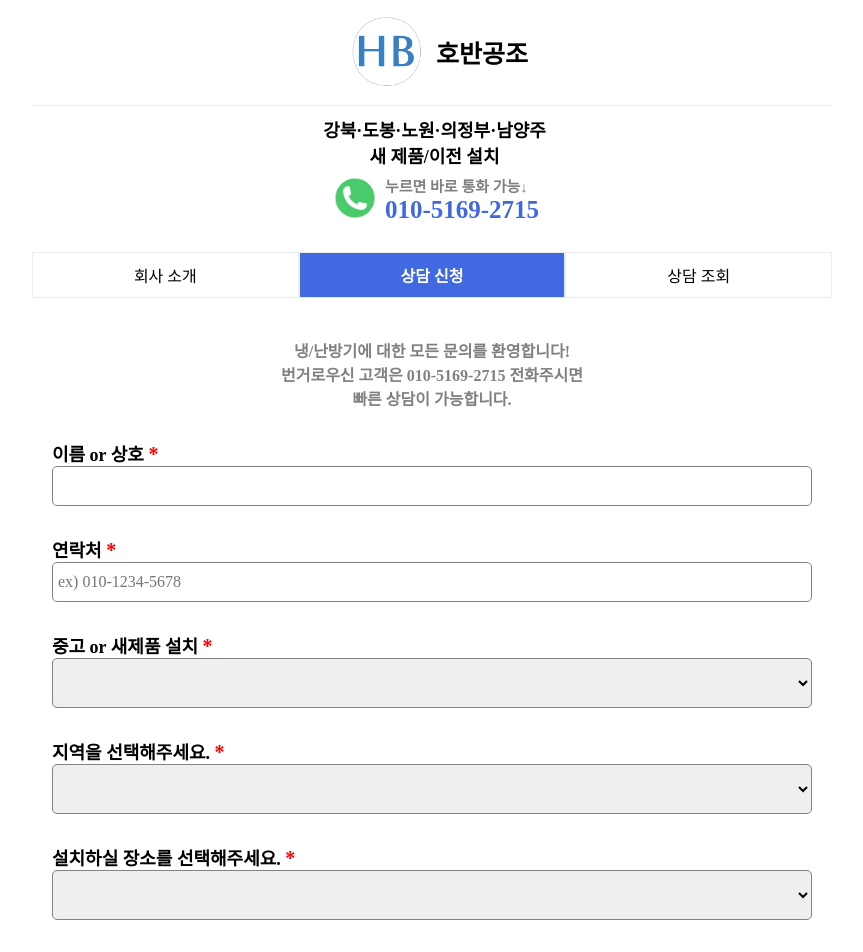
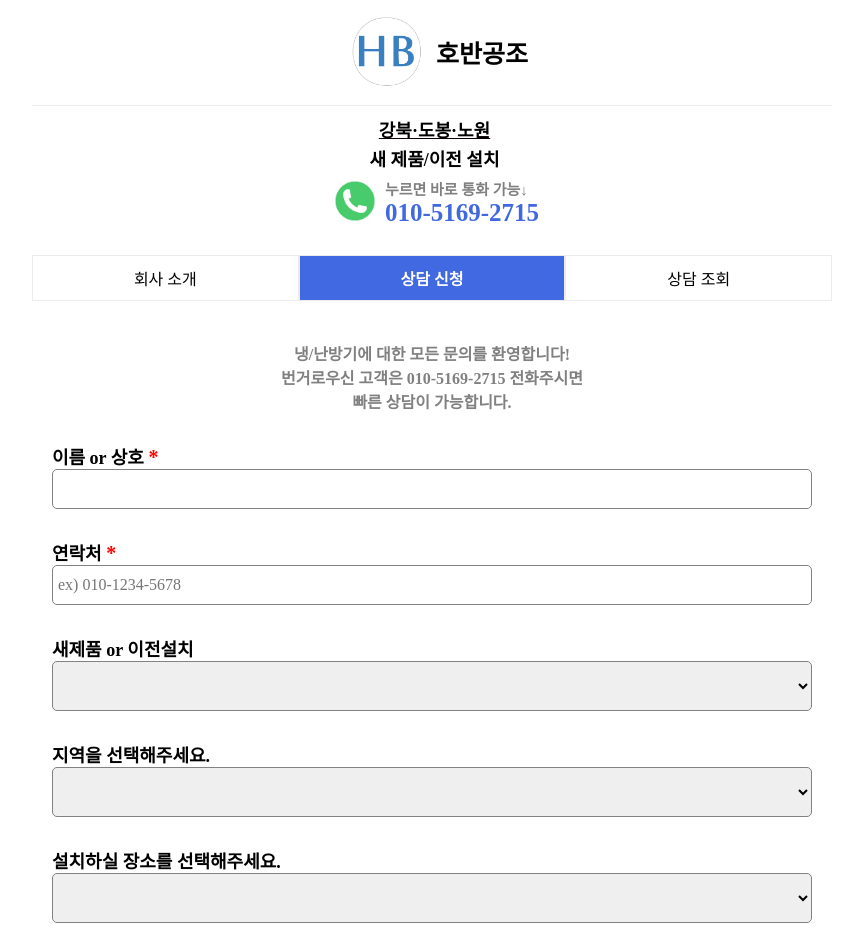
Before and after one commit to zeno0104/hobanGongjo_guest, a React (Vite) app in the folder hobangongjo_guest/: page /counsel in a window 1280 px wide. Shown: the top 952 px of the page, without its empty margins (208-1071 px from the left). Built offline with nearby package versions, Linux system fonts and the light colour scheme; the HTML template or start-up script is replaced by a standard one; a web font is replaced by a local one.

Commit message:
[Update] 피드백 수정 완료
- 지역 수정
- ref 에러 수정

```diff
--- a/hobangongjo_guest/src/App.tsx
+++ b/hobangongjo_guest/src/App.tsx
@@ -36,7 +36,7 @@ function App() {
     if (selectMenu !== newMenu) {
       setSelectMenu(newMenu);
     }
-    console.log(`selectedMenu = ${selectMenu}`);
+    // console.log(`selectedMenu = ${selectMenu}`);
   }, [location.pathname, selectMenu]); // ✅ selectMenu도 의존성에 추가
 
   return (
--- a/hobangongjo_guest/src/components/Counting.tsx
+++ b/hobangongjo_guest/src/components/Counting.tsx
@@ -78,26 +78,17 @@ export const Counting = () => {
     setGuestInfo({ ...guestInfo, content: e.target.value });
   };
   const nameRef = useRef<HTMLInputElement>(null);
-  const phoneNumRef = useRef<HTMLInputElement>(null);
-  const regionRef = useRef<HTMLSelectElement>(null);
-  const installTypeRef = useRef<HTMLSelectElement>(null);
-  const installLocRef = useRef<HTMLSelectElement>(null);
-  const typeRef = useRef<HTMLDivElement>(null);
+  const phoneNumberRef = useRef<HTMLInputElement>(null);
+
   const onSubmit = async () => {
     if (!guestInfo.name) {
       nameRef.current?.focus();
+      window.alert("이름 or 상호를 입력해주세요.");
       return;
-    } else if (!guestInfo.phone_number) {
-      phoneNumRef.current?.focus();
-      return;
-    } else if (!guestInfo.region) {
-      regionRef.current?.focus();
-      return;
-    } else if (!guestInfo.installLocation) {
-      installLocRef.current?.focus();
-      return;
-    } else if (guestInfo.type.length === 0) {
-      window.alert("설치하실 기기의 종류를 선택해 주세요.");
+    }
+    if (!guestInfo.phone_number) {
+      phoneNumberRef.current?.focus();
+      window.alert("연락처를 입력해주세요.");
       return;
     }
 
@@ -164,46 +155,30 @@ export const Counting = () => {
             placeholder="ex) 010-1234-5678"
             className="name_input"
             type="text"
-            ref={phoneNumRef}
+            ref={phoneNumberRef}
           />
         </div>
       </section>
       <section className="install_info">
-        <div>
-          중고 or 새제품 설치 <Starlisk />
-        </div>
-        <select
-          className="select"
-          onChange={installTypeHandler}
-          ref={installTypeRef}
-        >
+        <div>새제품 or 이전설치</div>
+        <select className="select" onChange={installTypeHandler}>
           <option value="장소 선택" defaultValue={""}></option>
+          <option value="새제품">새제품</option>
           <option value="이전설치">이전설치</option>
-          <option value="새제품">새제품</option>
         </select>
       </section>
       <section className="install_info">
-        <div>
-          지역을 선택해주세요. <Starlisk />
-        </div>
-        <select className="select" onChange={regionHandler} ref={regionRef}>
+        <div>지역을 선택해주세요.</div>
+        <select className="select" onChange={regionHandler}>
           <option value="장소 선택" defaultValue={""}></option>
           <option value="강북">강북</option>
           <option value="도봉">도봉</option>
           <option value="노원">노원</option>
-          <option value="의정부">의정부</option>
-          <option value="남양주">남양주</option>
         </select>
       </section>
       <section className="install_info">
-        <div>
-          설치하실 장소를 선택해주세요. <Starlisk />
-        </div>
-        <select
-          className="select"
-          onChange={installLocationHandler}
-          ref={installLocRef}
-        >
+        <div>설치하실 장소를 선택해주세요.</div>
+        <select className="select" onChange={installLocationHandler}>
           <option value="장소 선택" defaultValue={""}></option>
           <option value="가정집">가정집</option>
           <option value="사무실 / 관공서">사무실 / 관공서</option>
@@ -213,11 +188,8 @@ export const Counting = () => {
           <option value="공장 / 창고 / 물류센터">공장 / 창고 / 물류센터</option>
         </select>
       </section>
-      <section className="type" ref={typeRef}>
-        <div>
-          설치하실 기기의 종류를 선택해 주세요.[중복선택가능]
-          <Starlisk />
-        </div>
+      <section className="type">
+        <div>설치하실 기기의 종류를 선택해 주세요.[중복선택가능]</div>
         <div className="checkBox">
           {airType.map((item) => (
             <div className="checkbox" key={item.id}>
--- a/hobangongjo_guest/src/components/Header.css
+++ b/hobangongjo_guest/src/components/Header.css
@@ -69,3 +69,9 @@
 .call_info {
   color: grey;
 }
+.region_text {
+  border-bottom-width: 1px;
+  border-bottom-color: #888888;
+  padding-bottom: 3px;
+  text-decoration: underline solid #0f0303;
+}
--- a/hobangongjo_guest/src/components/Header.tsx
+++ b/hobangongjo_guest/src/components/Header.tsx
@@ -13,7 +13,7 @@ export const Header = () => {
       </section>
       <section className="info">
         <div className="location_info">
-          <div>강북·도봉·노원·의정부·남양주</div>
+          <div className="region_text">강북·도봉·노원</div>
           <div>새 제품/이전 설치</div>
         </div>
         <div className="info_text">
```
